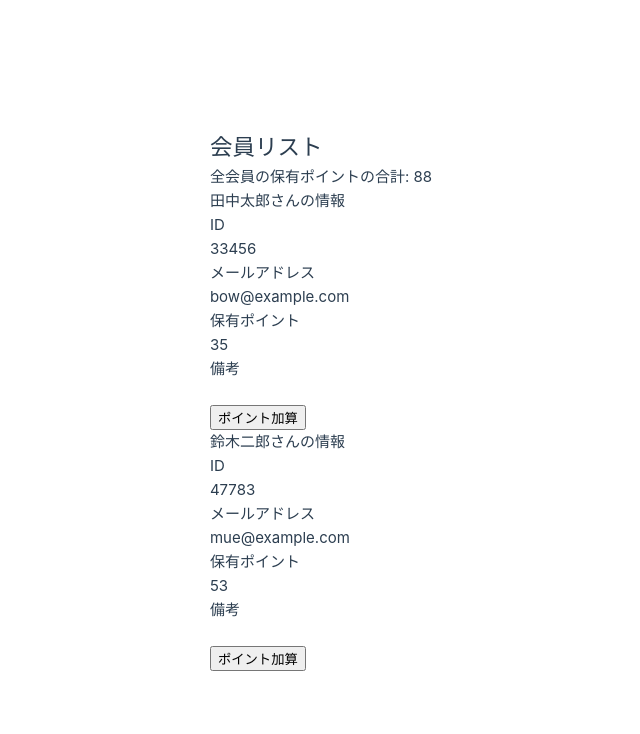
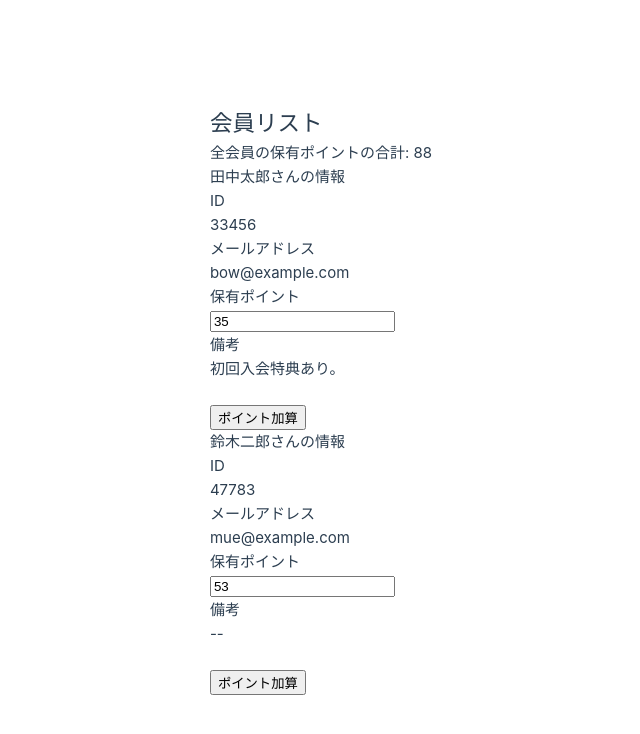
Before and after one commit to takatoshi-tenko/vue-folder, a Vue app in the folder vue3/hello-vue/: page / in a window 1280 px wide. Shown: the top 734 px of the page, without its empty margins (208-848 px from the left). Built offline with nearby package versions, Linux system fonts and the light colour scheme.

Commit message:
リスト8.18 v-modelでの子から親への通信

```diff
--- a/vue3/hello-vue/src/App.vue
+++ b/vue3/hello-vue/src/App.vue
@@ -1,50 +1,56 @@
 <script setup lang="ts">
-import {ref, computed} from "vue";
-import OneMember from "./components/OneMember.vue";
+import { ref, computed } from 'vue'
+import OneMember from './components/OneMember.vue'
 
-const memberListInit = new Map<number, Member>();
-memberListInit.set(33456, {id: 33456, name: "田中太郎", email: "bow@example.com", points: 35, note: "初回入会特典あり。"});
-memberListInit.set(47783, {id: 47783, name: "鈴木二郎", email: "mue@example.com", points: 53});
-const memberList = ref(memberListInit);
+const memberListInit = new Map<number, Member>()
+memberListInit.set(33456, {
+  id: 33456,
+  name: '田中太郎',
+  email: 'bow@example.com',
+  points: 35,
+  note: '初回入会特典あり。'
+})
+memberListInit.set(47783, { id: 47783, name: '鈴木二郎', email: 'mue@example.com', points: 53 })
+const memberList = ref(memberListInit)
 
-const totalPoints = computed(
-	(): number => {
-		let total = 0;
-		for(const member of memberList.value.values()) {
-			total += member.points;
+const totalPoints = computed((): number => {
+  let total = 0
+  for (const member of memberList.value.values()) {
+    total += member.points
   }
-		return total;
-	}
-);
+  return total
+})
 
 const onIncrementPoint = (id: number): void => {
-	const member = memberList.value.get(id);
-	if(member != undefined) {
-		member.points++;
+  const member = memberList.value.get(id)
+  if (member != undefined) {
+    member.points++
   }
 }
 
 interface Member {
-	id: number;
-	name: string;
-	email: string;
-	points: number;
-	note?: string;
+  id: number
+  name: string
+  email: string
+  points: number
+  note?: string
 }
 </script>
 
 <template>
   <section>
     <h1>会員リスト</h1>
-		<p>全会員の保有ポイントの合計: {{totalPoints}}</p>
+    <p>全会員の保有ポイントの合計: {{ totalPoints }}</p>
     <OneMember
       v-for="[id, member] in memberList"
       v-bind:key="id"
       v-bind:id="id"
       v-bind:name="member.name"
       v-bind:email="member.email"
+      v-model="member.points"
       v-bind:points="member.points"
       v-bind:note="member.note"
-			v-on:incrementPoint="onIncrementPoint"/>
+      v-on:incrementPoint="onIncrementPoint"
+    />
   </section>
 </template>
--- a/vue3/hello-vue/src/components/OneMember.vue
+++ b/vue3/hello-vue/src/components/OneMember.vue
@@ -10,18 +10,25 @@ interface Props {
 }
 
 interface Emits {
-  (event: 'incrementPoint', id: number): void
+  (event: 'incrementPoint', points: number): void
 }
 
 const props = defineProps<Props>()
 const emit = defineEmits<Emits>()
-// const localNote = computed((): string => {
-//   let localNote = props.note
-//   if (localNote == undefined) {
-//     localNote = '--'
-//   }
-//   return localNote
-// })
+const localNote = computed((): string => {
+  let localNote = props.note
+  if (localNote == undefined) {
+    localNote = '--'
+  }
+  return localNote
+})
+
+const onInput = (event: Event): void => {
+  const element = event.target as HTMLInputElement
+  const inputPoints = Number(element.value)
+  emit('update:points', inputPoints)
+}
+
 const pointUp = (): void => {
   emit('incrementPoint', props.id)
 }
@@ -37,7 +44,9 @@ const pointUp = (): void => {
         <dt>メールアドレス</dt>
         <dd>{{ email }}</dd>
         <dt>保有ポイント</dt>
-        <dd>{{ points }}</dd>
+        <dd>
+          <input type="number" v-bind:value="points" v-on:input="onInput" />
+        </dd>
         <dt>備考</dt>
         <dd>{{ localNote }}</dd>
       </dl>
@@ -46,3 +55,10 @@ const pointUp = (): void => {
     </section>
   </div>
 </template>
+
+<style scoped>
+.box {
+	border: green 1px solid;
+	margin: 10px;
+}
+</style>
```
Lines whose indentation alone changed are shown as unchanged.
